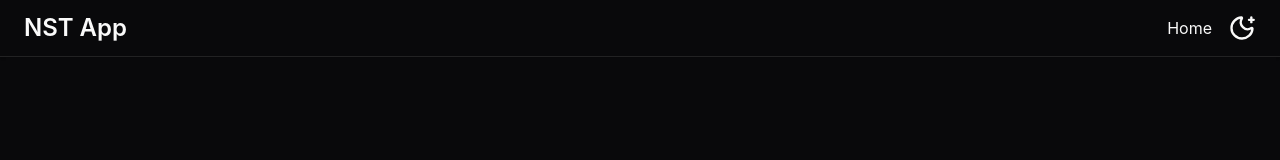
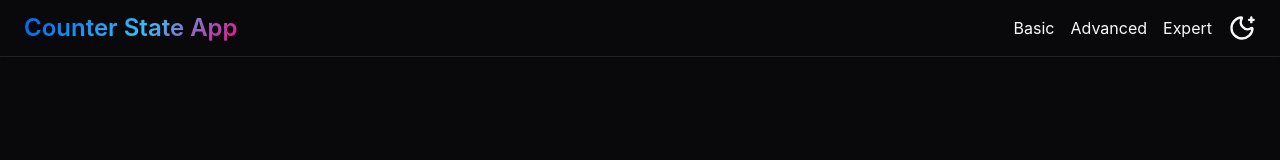
Before and after one commit to mr-tamal-rc/counter-state-app, a Next.js app: page / in a window 1280 px wide. Shown: the top 160 px of the page. Built offline with nearby package versions, Linux system fonts and the light colour scheme.

Commit message:
Update Header.tsx

```diff
--- a/src/components/Header/Header.tsx
+++ b/src/components/Header/Header.tsx
@@ -1,5 +1,6 @@
 import Link from "next/link";
 import ThemeToggleButton from "../customui/ThemeToggleButton";
+import { AuroraText } from "../magicui/aurora-text";
 
 const Header = () => {
 	return (
@@ -8,15 +9,15 @@
 			aria-label="app-header">
 			<div className="container mx-auto flex items-center justify-between px-6 py-3">
 				<Link href={"/"}>
-					<h1
-						className="text-2xl font-semibold"
-						aria-label="App Name">
-						NST App
-					</h1>
+					<AuroraText className="text-2xl font-semibold">
+						Counter State App
+					</AuroraText>
 				</Link>
 
 				<nav className="flex items-center gap-4">
-					<Link href={"/"}>Home</Link>
+					<Link href={"/"}>Basic</Link>
+					<Link href={"/advanced"}>Advanced</Link>
+					<Link href={"/expert"}>Expert</Link>
 
 					<ThemeToggleButton />
 				</nav>
```
